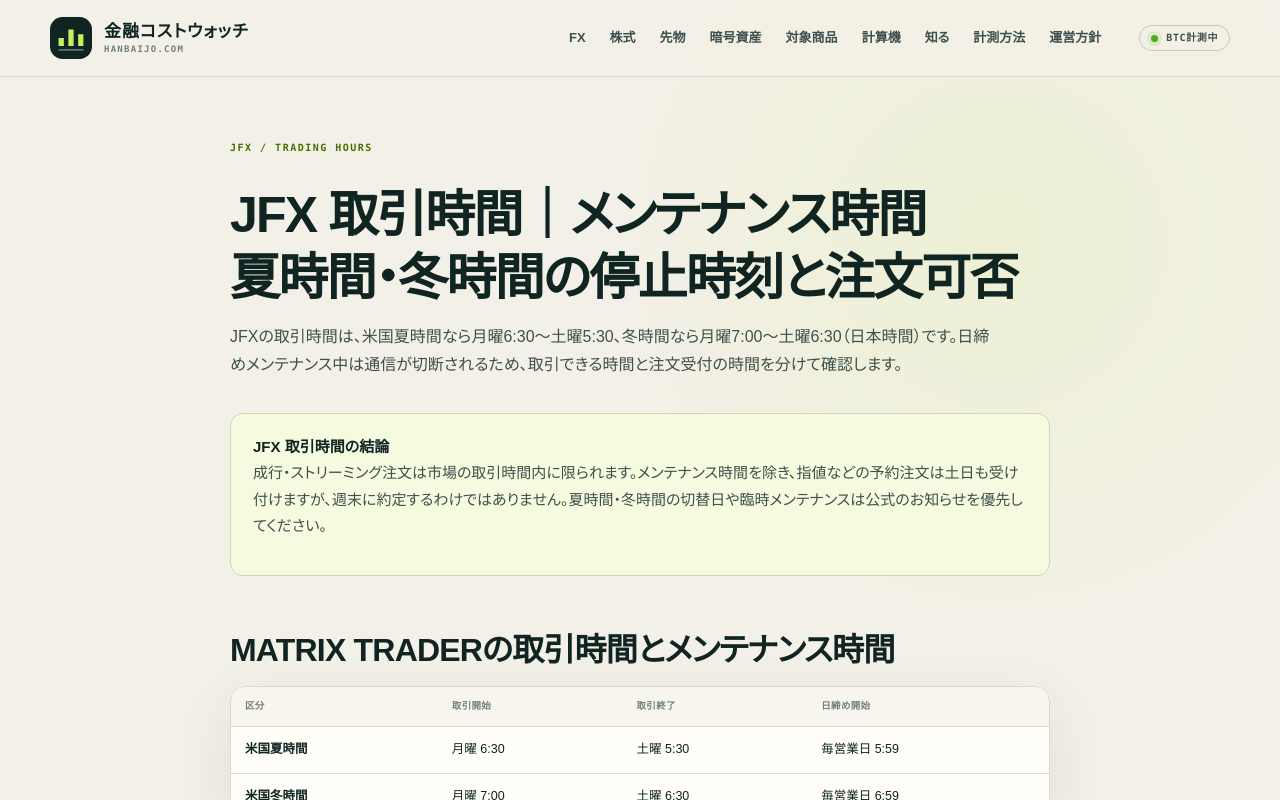
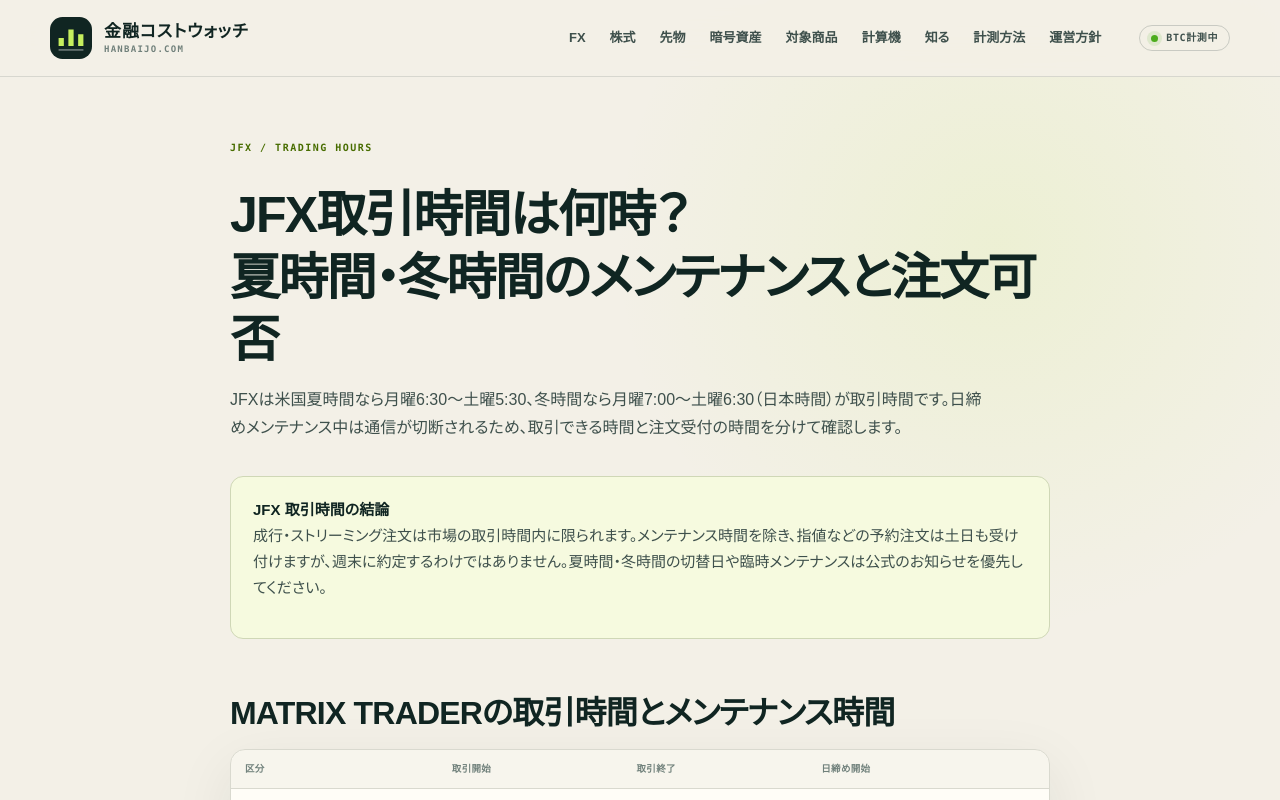
Before and after one commit to mrok18/hanbaijo, a Next.js app: page /articles/jfx-trading-hours-maintenance in a window 1280 px wide. Shown: the top 800 px of the page. Built offline with nearby package versions, Linux system fonts and the light colour scheme.

Commit message:
seo: improve JFX and CFD search intent

```diff
--- a/app/articles/jfx-trading-hours-maintenance/page.tsx
+++ b/app/articles/jfx-trading-hours-maintenance/page.tsx
@@ -2,15 +2,15 @@ import Link from 'next/link';
 
 export const metadata = {
   alternates: { canonical: '/articles/jfx-trading-hours-maintenance' },
-  title: 'JFX 取引時間｜メンテナンス・夏冬時間と注文可否',
-  description: 'JFXの取引時間を夏時間・冬時間、日締めメンテナンス、注文受付、ロールオーバー・スワップ、祝日変更まで公式情報から確認します。',
+  title: 'JFX取引時間は何時？夏時間・冬時間とメンテナンス',
+  description: 'JFXの取引時間を夏時間・冬時間の開始・終了時刻から確認。日締めメンテナンス、土日の予約注文、注文可否、祝日変更も公式情報で整理します。',
 };
 
 export default function Page() {
   return <article>
     <p className="page-kicker">JFX / TRADING HOURS</p>
-    <h1>JFX 取引時間｜メンテナンス時間<br />夏時間・冬時間の停止時刻と注文可否</h1>
-    <p className="lede">JFXの取引時間は、米国夏時間なら月曜6:30〜土曜5:30、冬時間なら月曜7:00〜土曜6:30（日本時間）です。日締めメンテナンス中は通信が切断されるため、取引できる時間と注文受付の時間を分けて確認します。</p>
+    <h1>JFX取引時間は何時？<br />夏時間・冬時間のメンテナンスと注文可否</h1>
+    <p className="lede">JFXは米国夏時間なら月曜6:30〜土曜5:30、冬時間なら月曜7:00〜土曜6:30（日本時間）が取引時間です。日締めメンテナンス中は通信が切断されるため、取引できる時間と注文受付の時間を分けて確認します。</p>
 
     <div className="callout"><strong>JFX 取引時間の結論</strong><p>成行・ストリーミング注文は市場の取引時間内に限られます。メンテナンス時間を除き、指値などの予約注文は土日も受け付けますが、週末に約定するわけではありません。夏時間・冬時間の切替日や臨時メンテナンスは公式のお知らせを優先してください。</p></div>
 
--- a/app/tools/cfd-margin-calculator/layout.tsx
+++ b/app/tools/cfd-margin-calculator/layout.tsx
@@ -1,3 +1,3 @@
 import type { Metadata } from 'next';
-export const metadata: Metadata = { alternates: { canonical: '/tools/cfd-margin-calculator' }, title: 'CFD Trading Calculator｜商品CFDの必要証拠金・損益を計算', description: 'CFD Trading Calculatorとして、DMM CFDの商品14銘柄を価格・Lot数・米ドル円から計算。取引総額、必要証拠金、1ドル変動時の損益を日本円で試算します。' };
+export const metadata: Metadata = { alternates: { canonical: '/tools/cfd-margin-calculator' }, title: 'CFD必要証拠金計算｜CFD Trading Calculator・14銘柄', description: 'CFDの必要証拠金を計算。CFD Trading Calculatorで14銘柄の価格・Lot数・米ドル円を入力し、計算式・取引総額・1ドル変動損益を確認します。' };
 export default function Layout({ children }: { children: React.ReactNode }) { return children; }
--- a/app/tools/cfd-margin-calculator/page.tsx
+++ b/app/tools/cfd-margin-calculator/page.tsx
@@ -47,6 +47,7 @@ export default function Page() {
       <label><span>米ドル円</span><input type="number" min="0" value={usdJpy} onChange={e => setUsdJpy(Number(e.target.value))} /></label>
     </div></section><section className="calculator-result"><div className="result-head"><span>ESTIMATE</span><h2>必要証拠金概算</h2></div><div className="total-cost"><strong>{yen.format(result.margin)}</strong><span>円</span></div><p>取引総額：約{yen.format(result.notional)}円</p><p>表示価格が1.0ドル動く場合：約{yen.format(result.oneDollarMove)}円／保有Lot</p><p>計算式：価格 × 公式取引単位 × Lot数 × 米ドル円 × 5％</p></section></div>
     <div className="callout"><strong>CFD Trading Calculatorの見方</strong><p>表示価格×公式取引単位×Lot数×米ドル円×5％で必要証拠金を概算します。コーンの1Lot＝1単位（100ブッシェル）のような銘柄は取引単位が1で、100をさらに掛けません。実際の必要証拠金は取引画面を優先してください。</p></div>
+    <section aria-labelledby="cfd-calculation-steps"><h2 id="cfd-calculation-steps">CFD必要証拠金の計算方法</h2><ol><li>銘柄を選び、商品価格・Lot数・米ドル円を入力します。</li><li><code>価格 × 公式取引単位 × Lot数 × 米ドル円 × 5％</code>で必要証拠金を概算します。</li><li>計算結果で取引総額と1ドル変動時の損益を確認し、発注前は公式取引画面の最新値を優先します。</li></ol></section>
     <p><Link href="/articles/dmm-cfd-tick-value-profit-loss">14銘柄の1ティック損益を見る →</Link></p>
     <p><Link href="/tools/dmm-cfd-tick-value-calculator">14銘柄の値動き損益を計算する →</Link></p>
     <p><Link href="/articles/dmm-cfd-commodity-lot-list">14銘柄の取引単位と公式資料を見る →</Link></p>
```
